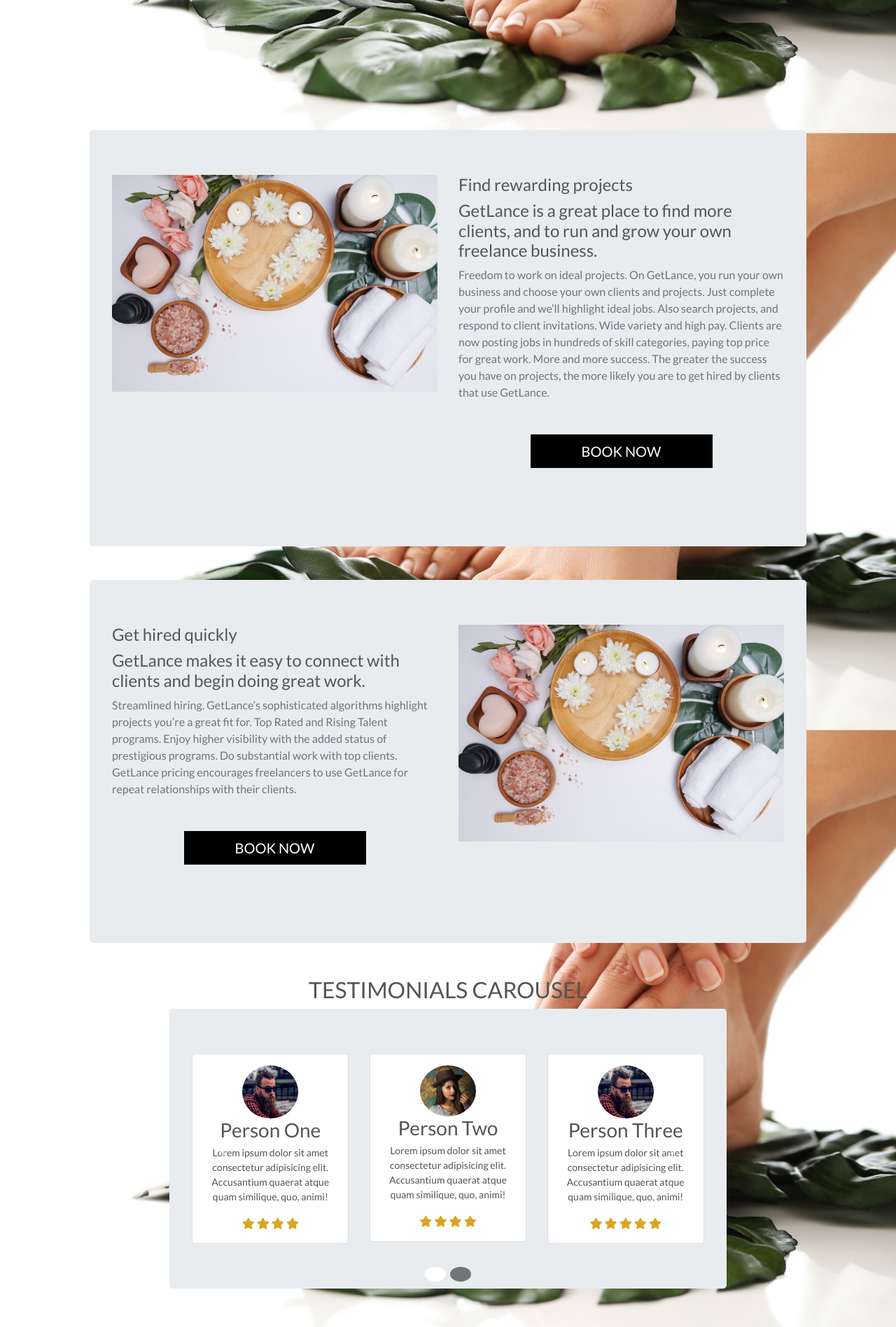
After one commit to Sndrahel/Happy-Feets1, a Django app: template home/templates/home/index.html in a window 1280 px wide. The commit adds this page. Shown: the part 663-2560 px from the top of the page at 70% size. Run offline with Django 3.2, Linux system fonts and the light colour scheme; the template is opened without the code that fills it, so the values that code supplies are empty; some libraries are stand-ins or nearby versions.

Commit message:
Chore(core): Copied and pasted content from old project base.css and fixed som urls

```diff
--- a/happy_feets/urls.py
+++ b/happy_feets/urls.py
@@ -22,6 +22,4 @@ urlpatterns = [
     path('admin/', admin.site.urls),
     path('accounts/', include('allauth.urls')),
     path('', include('home.urls')),
-    path('about/', include('about.urls')),
-    path('treatments/', include('treatments.urls')),
 ] + static(settings.MEDIA_URL, document_root=settings.MEDIA_ROOT)
--- /dev/null
+++ b/home/templates/home/index.html
@@ -0,0 +1,207 @@
+{% extends "base.html" %}
+{% load static %}
+
+{% block page_header %}
+<div class="container header-container">
+    <div class="row">
+        <div class="col"></div>
+    </div>
+</div>
+{% endblock %}
+
+{% block content %}
+<div class="container h-100">
+    <div class="row h-100">
+        <div class="col-7 col-md-6 my-auto">
+            <h1 class="display-4 logo-font text-black">
+                The new collections are here
+            </h1>
+            <div class="my-5">
+                <h4>
+                    <a href=""
+                        class="shop-now-button btn btn-lg rounded-0 text-uppercase py-3">Book Now</a>
+                </h4>
+            </div>
+        </div>
+    </div>
+</div>
+
+<!-- Code below for treatments snippet and shop snippet adapted from: https://bootsnipp.com/snippets/O54eO -->
+<!-- Treatments snippet-->
+<div class="container jumbotron my-5">
+    <div class="row">
+        <div class="col-md-6 how-img">
+            <img src="{{ MEDIA_URL }}feet-bath.jpg" class="img-fluid" alt="" />
+        </div>
+        <div class="col-md-6">
+            <h4>Find rewarding projects</h4>
+            <h4 class="subheading">GetLance is a great place to find more clients, and to run and grow your own
+                freelance business.</h4>
+            <p class="text-muted">Freedom to work on ideal projects. On GetLance, you run your own business and choose
+                your own clients and projects. Just complete your profile and we’ll highlight ideal jobs. Also search
+                projects, and respond to client invitations.
+                Wide variety and high pay. Clients are now posting jobs in hundreds of skill categories, paying top
+                price for great work.
+                More and more success. The greater the success you have on projects, the more likely you are to get
+                hired by clients that use GetLance.
+            </p>
+            <div class="text-center my-5">
+                <h4>
+                    <a href="" class="shop-now-button btn btn-lg rounded-0 text-uppercase py-2">Book Now</a>
+                </h4>
+            </div>
+        </div>
+    </div>
+</div>
+<!-- Shop snippet-->
+<div class="container jumbotron my-5">
+    <div class="row">
+        <div class="col-md-6">
+            <h4>Get hired quickly</h4>
+            <h4 class="subheading">GetLance makes it easy to connect with clients and begin doing great work.</h4>
+            <p class="text-muted">Streamlined hiring. GetLance’s sophisticated algorithms highlight projects you’re a
+                great fit for.
+                Top Rated and Rising Talent programs. Enjoy higher visibility with the added status of prestigious
+                programs.
+                Do substantial work with top clients. GetLance pricing encourages freelancers to use GetLance for repeat
+                relationships with their clients.
+            </p>
+            <div class="text-center my-5">
+                <h4>
+                    <a href="" class="shop-now-button btn btn-lg rounded-0 text-uppercase py-2">Book Now</a>
+                </h4>
+            </div>
+        </div>
+        <div class="col-md-6 how-img">
+            <img src="{{ MEDIA_URL }}feet-bath.jpg" class="img-fluid" alt="" />
+        </div>
+    </div>
+</div>
+
+<!-- Code below for testimonial snippet adapted from: https://bbbootstrap.com/snippets/bootstrap-5-user-testimonial-star-ratings-51527336 -->
+<!-- Testimonial snippet -->
+<div class="container my-5">
+    <h2 class="text-center text-uppercase">Testimonials Carousel</h2>
+    <div class="container jumbotron">
+        <div class="row g-2">
+            <div id="carouselExampleIndicators" class="carousel slide" data-ride="carousel">
+                <ol class="carousel-indicators">
+                    <li data-target="#carouselExampleIndicators" data-slide-to="0" class="active"></li>
+                    <li data-target="#carouselExampleIndicators" data-slide-to="1"></li>
+                </ol>
+                <div class="col-md-12">
+                    <div class="carousel-inner">
+                        <div class="carousel-item active">
+                            <div class="row g-2">
+                                <div class="col-md-4">
+                                    <div class="card p-3 text-center px-4">
+                                        <div class="user-img">
+                                            <img src="{{ MEDIA_URL }}guy-image.png" class="rounded-circle" width="80" alt="Picture of a guy">
+                                        </div>
+                                        <div class="user-content">
+                                            <h3 class="mb-0">Person One</h3>
+                                            <p>Lorem ipsum dolor sit amet consectetur adipisicing elit. Accusantium
+                                                quaerat atque quam similique, quo,
+                                                animi!
+                                            </p>
+                                        </div>
+                                        <div class="ratings"> <i class="fa fa-star"></i> <i class="fa fa-star"></i> <i class="fa fa-star"></i> <i class="fa fa-star"></i></div>
+                                    </div>
+                                </div>
+                                <div class="col-md-4">
+                                    <div class="card p-3 text-center px-4">
+                                        <div class="user-img">
+                                            <img src="{{ MEDIA_URL }}girl-image.png" class="rounded-circle" width="80" alt="Picture of a girl">
+                                        </div>
+                                        <div class="user-content">
+                                            <h3 class="mb-0">Person Two</h3>
+                                            <p>Lorem ipsum dolor sit amet consectetur adipisicing elit. Accusantium
+                                                quaerat atque quam similique, quo,
+                                                animi!
+                                            </p>
+                                        </div>
+                                        <div class="ratings"> <i class="fa fa-star"></i> <i class="fa fa-star"></i> <i class="fa fa-star"></i> <i class="fa fa-star"></i></div>
+                                    </div>
+                                </div>
+                                <div class="col-md-4">
+                                    <div class="card p-3 text-center px-4">
+                                        <div class="user-img">
+                                            <img src="{{ MEDIA_URL }}guy-image.png" class="rounded-circle" width="80" alt="Picture of a guy">
+                                        </div>
+                                        <div class="user-content">
+                                            <h3 class="mb-0">Person Three</h3>
+                                            <p>Lorem ipsum dolor sit amet consectetur adipisicing elit. Accusantium
+                                                quaerat atque quam similique, quo,
+                                                animi!
+                                            </p>
+                                        </div>
+                                        <div class="ratings"> <i class="fa fa-star"></i> <i class="fa fa-star"></i> <i class="fa fa-star"></i> <i class="fa fa-star"></i> <i class="fa fa-star"></i></div>
+                                    </div>
+                                </div>
+                            </div>
+                        </div>
+
+                        <div class="carousel-item">
+                            <div class="row">
+                                <div class="col-md-4">
+                                    <div class="card p-3 text-center px-4">
+                                        <div class="user-img">
+                                            <img src="{{ MEDIA_URL }}guy-image.png" class="rounded-circle" width="80" alt="Picture of a guy">
+                                        </div>
+                                        <div class="user-content">
+                                            <h3 class="mb-0">Person Four</h3>
+                                            <p>Lorem ipsum dolor sit amet consectetur adipisicing elit. Accusantium
+                                                quaerat atque quam similique, quo,
+                                                animi!
+                                            </p>
+                                        </div>
+                                        <div class="ratings"> <i class="fa fa-star"></i> <i class="fa fa-star"></i> <i class="fa fa-star"></i> <i class="fa fa-star"></i> <i class="fa fa-star"></i></div>
+                                    </div>
+                                </div>
+                                <div class="col-md-4">
+                                    <div class="card p-3 text-center px-4">
+                                        <div class="user-img">
+                                            <img src="{{ MEDIA_URL }}girl-image.png" class="rounded-circle" width="80" alt="Picture of a girl">
+                                        </div>
+                                        <div class="user-content">
+                                            <h3 class="mb-0">Person Five</h3>
+                                            <p>Lorem ipsum dolor sit amet consectetur adipisicing elit. Accusantium
+                                                quaerat atque quam similique, quo,
+                                                animi!
+                                            </p>
+                                        </div>
+                                        <div class="ratings"> <i class="fa fa-star"></i> <i class="fa fa-star"></i> <i class="fa fa-star"></i></div>
+                                    </div>
+                                </div>
+                                <div class="col-md-4">
+                                    <div class="card p-3 text-center px-4">
+                                        <div class="user-img">
+                                            <img src="{{ MEDIA_URL }}guy-image.png" class="rounded-circle" width="80" alt="Picture of a guy">
+                                        </div>
+                                        <div class="user-content">
+                                            <h3 class="mb-0">Person Six</h3>
+                                            <p>Lorem ipsum dolor sit amet consectetur adipisicing elit. Accusantium
+                                                quaerat atque quam similique, quo,
+                                                animi!
+                                            </p>
+                                        </div>
+                                        <div class="ratings"> <i class="fa fa-star"></i> <i class="fa fa-star"></i> <i class="fa fa-star"></i> <i class="fa fa-star"></i> <i class="fa fa-star"></i></div>
+                                    </div>
+                                </div>
+                            </div>
+                        </div>
+                    </div>
+                </div>
+                <a class="carousel-control-prev" href="#carouselExampleIndicators" role="button" data-slide="prev">
+                    <span class="carousel-control-prev-icon" aria-hidden="true"></span>
+                    <span class="sr-only">Previous</span>
+                </a>
+                <a class="carousel-control-next" href="#carouselExampleIndicators" role="button" data-slide="next">
+                    <span class="carousel-control-next-icon" aria-hidden="true"></span>
+                    <span class="sr-only">Next</span>
+                </a>
+            </div>
+        </div>
+    </div>
+</div>
+{% endblock %}
--- a/home/urls.py
+++ b/home/urls.py
@@ -0,0 +1,7 @@
+from django.urls import path
+from . import views
+
+
+urlpatterns = [
+    path('', views.index, name='home')
+]
--- a/home/views.py
+++ b/home/views.py
@@ -1,3 +1,5 @@
 from django.shortcuts import render
 
-# Create your views here.
+
+def index(request):
+    return render(request, 'home/index.html')
--- a/static/css/base.css
+++ b/static/css/base.css
@@ -0,0 +1,345 @@
+html {
+    height: 100%;
+}
+
+body {
+    background: url('/media/feet-pedicure.jpg') no-repeat center center fixed;
+    background-size: cover;
+    height: calc(100vh - 164px);
+    color: #555;
+    font-family: 'Lato';
+}
+
+/* from Bulma */
+.icon {
+    align-items: center;
+    display: inline-flex;
+    justify-content: center;
+    height: 1.5rem;
+    width: 1.5rem;
+}
+
+.logo-font {
+    text-transform: uppercase;
+}
+
+.main-logo-link {
+    width: fit-content;
+}
+
+.top-banner {
+    background-color: #165e08c2;
+}
+
+.shop-now-button {
+    background: black;
+    color: white;
+    min-width: 260px;
+}
+
+.btn-black {
+    background: black;
+    color: white;
+}
+
+.btn-outline-black {
+    background: white;
+    color: black !important; /* use important to override link colors for <a> elements */
+    border: 1px solid black;
+}
+
+.btn-outline-black:hover,
+.btn-outline-black:active,
+.btn-outline-black:focus {
+    background: black;
+    color: white !important;
+}
+
+.shop-now-button:hover,
+.shop-now-button:active,
+.shop-now-button:focus,
+.btn-black:hover,
+.btn-black:active,
+.btn-black:focus {
+    background: #222;
+    color: white;
+}
+
+.text-black {
+    color: #000 !important;
+}
+
+.border-black {
+    border: 1px solid black !important;
+}
+
+.bg-black {
+    background: #000 !important;
+}
+
+.overlay {
+	height: 100%;
+	width: 100%;
+	top: 0;
+	left: 0;
+	position: fixed;
+	background: white;
+	z-index: -1;
+}
+
+a.category-badge > span.badge:hover {
+    background: #212529 !important;
+    color: #fff !important;
+}
+
+.btt-button {
+    height: 42px;
+    width: 42px;
+    position: fixed;
+    bottom: 10px;
+    right: 10px;
+}
+
+.btt-link,
+.update-link,
+.remove-item {
+    cursor: pointer;
+}
+
+input[name='q']::placeholder {
+    color: #aab7c4;
+}
+
+/* Testimonial snippet */
+
+.user-content p {
+    margin-top: 5px;
+    font-size: 14px;
+}
+
+.carousel-indicators {
+    left: 0;
+    top: auto;
+    bottom: -70px;
+    color: #000;
+}
+
+.carousel-indicators li {
+    background: #000;
+    height: 1px;
+    border-radius: 50%;
+}
+
+.carousel-control-prev {
+    color: #000;
+}
+
+.carousel-indicators .active {
+    background: #fff;
+}
+
+.ratings i {
+    color: goldenrod;
+}
+
+/* Footer */
+
+.footer-wrapper{
+    background-color: #165e08c2;
+    padding-top: 20px;
+    color: white;
+}
+
+.footer-links {
+    color: white;
+}
+
+.footer-icons {
+    color: white;
+}
+
+/* ------------------------------- bootstrap toasts */
+
+.message-container {
+    position: fixed;
+    top: 72px;
+    right: 15px;
+    z-index: 99999999999;
+}
+
+.custom-toast {
+    overflow: visible;
+}
+
+.toast-capper {
+    height: 2px;
+}
+
+/* from CSS-tricks.com: https://css-tricks.com/snippets/css/css-triangle/ */
+.arrow-up {
+    width: 0;
+    height: 0;
+    border-left: 4px solid transparent;
+    border-right: 4px solid transparent;
+    border-bottom: 10px solid black;
+    position: absolute;
+    top: -10px;
+    right: 36px;
+}
+
+/* Convenience classes - colors copied from Bootstrap */
+.arrow-primary {
+    border-bottom-color: #007bff !important;
+}
+
+.arrow-secondary {
+    border-bottom-color: #6c757d !important;
+}
+
+.arrow-success {
+    border-bottom-color: #28a745 !important;
+}
+
+.arrow-danger {
+    border-bottom-color: #dc3545 !important;
+}
+
+.arrow-warning {
+    border-bottom-color: #ffc107 !important;
+}
+
+.arrow-info {
+    border-bottom-color: #17a2b8 !important;
+}
+
+.arrow-light {
+    border-bottom-color: #f8f9fa !important;
+}
+
+.arrow-dark {
+    border-bottom-color: #343a40 !important;
+}
+
+.bag-notification-wrapper {
+    height: 100px;
+    overflow-x: hidden;
+    overflow-y: auto;
+}
+
+/* -------------------------------- Media Queries */
+
+/* Slightly larger container on xl screens */
+@media (min-width: 1200px) {
+  .container {
+    max-width: 80%;
+  }
+}
+
+/* Allauth form formatting */
+
+.allauth-form-inner-content p {
+    margin-top: 1.5rem; /* mt-4 */
+    color: #6c757d; /* text-secondary */
+}
+
+.allauth-form-inner-content input {
+    border-color: #000;
+    border-radius: 0;
+}
+
+.allauth-form-inner-content label:not([for='id_remember']) {
+    display: none;
+}
+
+.allauth-form-inner-content input::placeholder {
+    color: #aab7c4;
+}
+
+.allauth-form-inner-content button,
+.allauth-form-inner-content input[type='submit'] {
+	/* btn */
+	display: inline-block;
+    font-weight: 400;
+    color: #fff;
+    text-align: center;
+    vertical-align: middle;
+    -webkit-user-select: none;
+    -moz-user-select: none;
+    -ms-user-select: none;
+    user-select: none;
+    background-color: #000;
+    border: 1px solid #000;
+    padding: .375rem .75rem;
+    font-size: 1rem;
+    line-height: 1.5;
+    border-radius: 0;
+
+    /* standard bootstrap btn transitions */
+    transition: color .15s ease-in-out,background-color .15s ease-in-out,border-color .15s ease-in-out,box-shadow .15s ease-in-out;
+}
+
+.allauth-form-inner-content button:hover,
+.allauth-form-inner-content input[type='submit']:hover {
+	color: #fff;
+    background-color: #222;
+    border-color: #222;
+}
+
+.allauth-form-inner-content a {
+	color: #17a2b8; /* text-info */
+}
+
+/* Product Form */
+
+.btn-file {
+    position: relative;
+    overflow: hidden;
+}
+
+.btn-file input[type="file"] {
+    position: absolute;
+    top: 0;
+    right: 0;
+    min-width: 100%;
+    min-height: 100%;
+    opacity: 0;
+    cursor: pointer;
+}
+
+.custom-checkbox .custom-control-label::before {
+    border-radius: 0;
+    border-color: #dc3545;
+}
+
+.custom-checkbox .custom-control-input:checked~.custom-control-label::before {
+    background-color: #dc3545;
+    border-color: #dc3545;
+    border-radius: 0;
+}
+
+
+/* fixed top navbar only on medium and up */
+@media (min-width: 992px) {
+    .fixed-top-desktop-only {
+        position: fixed;
+        top: 0;
+        right: 0;
+        left: 0;
+        z-index: 1030;
+    }
+
+    .header-container {
+        padding-top: 164px;
+    }
+}
+
+/* pad the top a bit when navbar is collapsed on mobile */
+@media (max-width: 991px) {
+    .header-container {
+        padding-top: 116px;
+    }
+
+    body {
+        height: calc(100vh - 116px);
+    }
+}
--- a/templates/base.html
+++ b/templates/base.html
@@ -57,7 +57,7 @@
             </div>
 
             <div class="col-12 col-lg-4 my-auto py-1 py-lg-0">
-                <form method="GET" action="{% url 'treatments' %}">
+                <form method="GET" action="">
                     <div class="input-group w-100">
                         <input class="form-control border border-black rounded-0" type="text" name="q"
                             placeholder="Search our site">
--- a/templates/includes/main-nav.html
+++ b/templates/includes/main-nav.html
@@ -7,20 +7,20 @@
         </li>
 
         <li class="nav-item">
-            <a class="logo-font font-weight-bold nav-link text-black mr-5" href="{% url 'about' %}" id="about-link" aria-haspopup="true" aria-expanded="false">
+            <a class="logo-font font-weight-bold nav-link text-black mr-5" href="" id="about-link" aria-haspopup="true" aria-expanded="false">
                 About
             </a>
         </li>
 
         <li class="nav-item dropdown">
-            <a class="logo-font font-weight-bold nav-link text-black mr-5" href="{% url 'treatments' %}" id="all_treatments-link" data-toggle="dropdown" aria-haspopup="true" aria-expanded="false">
+            <a class="logo-font font-weight-bold nav-link text-black mr-5" href="" id="all_treatments-link" data-toggle="dropdown" aria-haspopup="true" aria-expanded="false">
                 Treatments
             </a>
             <div class="dropdown-menu border-0" aria-labelledby="all_treatments-link">
-                <a href="{% url 'treatments' %}?category=medically_foot_care" class="dropdown-item">Medically Foot Care</a>
-                <a href="{% url 'treatments' %}?category=wellness_foot_care" class="dropdown-item ">Wellness Foot Care</a>
-                <a href="{% url 'treatments' %}?category=seasonal_treatments" class="dropdown-item ">Seasonal Treatments</a>
-                <a href="{% url 'treatments' %}" class="dropdown-item">All Treatments</a>
+                <a href="" class="dropdown-item">Medically Foot Care</a>
+                <a href="" class="dropdown-item ">Wellness Foot Care</a>
+                <a href="" class="dropdown-item ">Seasonal Treatments</a>
+                <a href="" class="dropdown-item">All Treatments</a>
             </div>
         </li>
 
--- a/templates/includes/mobile-top-header.html
+++ b/templates/includes/mobile-top-header.html
@@ -6,7 +6,7 @@
         </div>
     </a>
     <div class="dropdown-menu border-0 w-100 p-3 rounded-0 my-0" aria-labelledby="mobile-search">
-        <form class="form" method="GET" action="{% url 'treatments' %}">
+        <form class="form" method="GET" action="">
             <div class="input-group w-100">
                 <input class="form-control border border-black rounded-0" type="text" name="q" placeholder="Search our site">
                 <div class="input-group-append">
```
Also changed, not shown: media/feet-bath.jpg (added).
